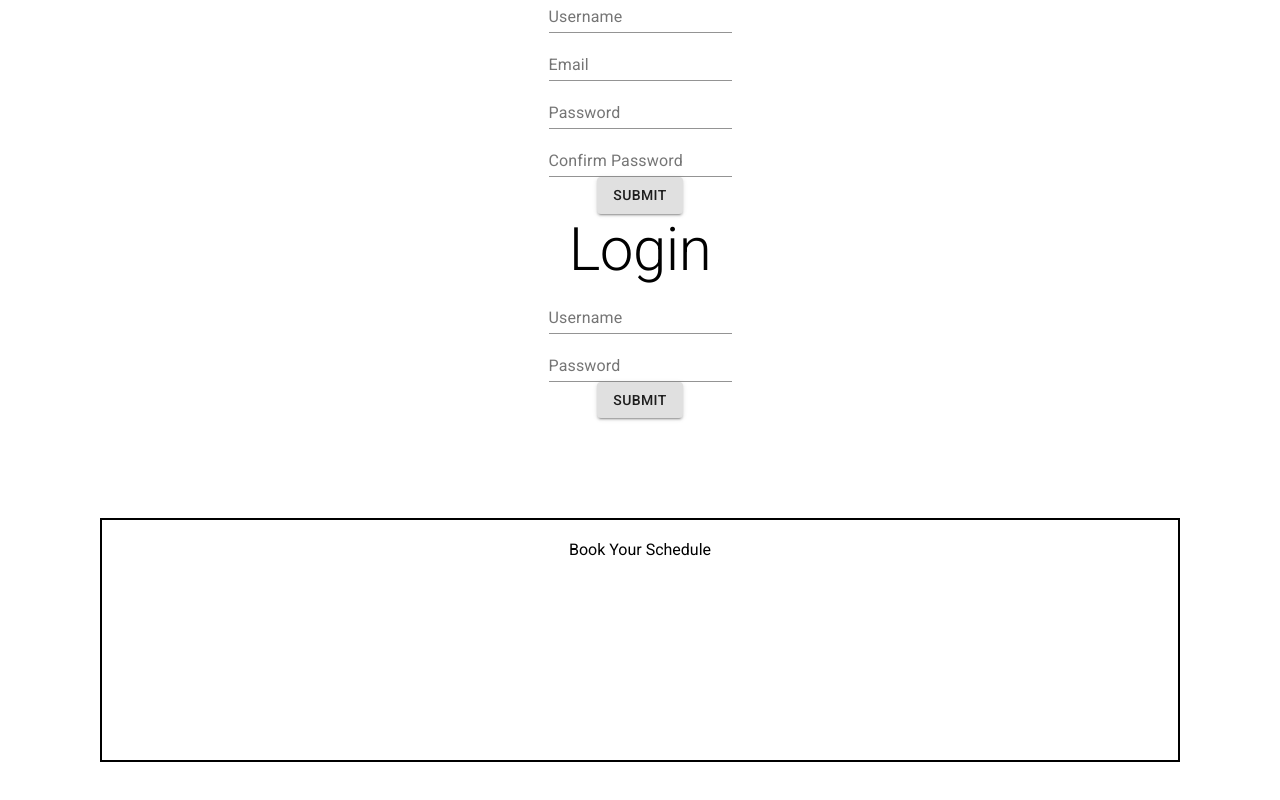
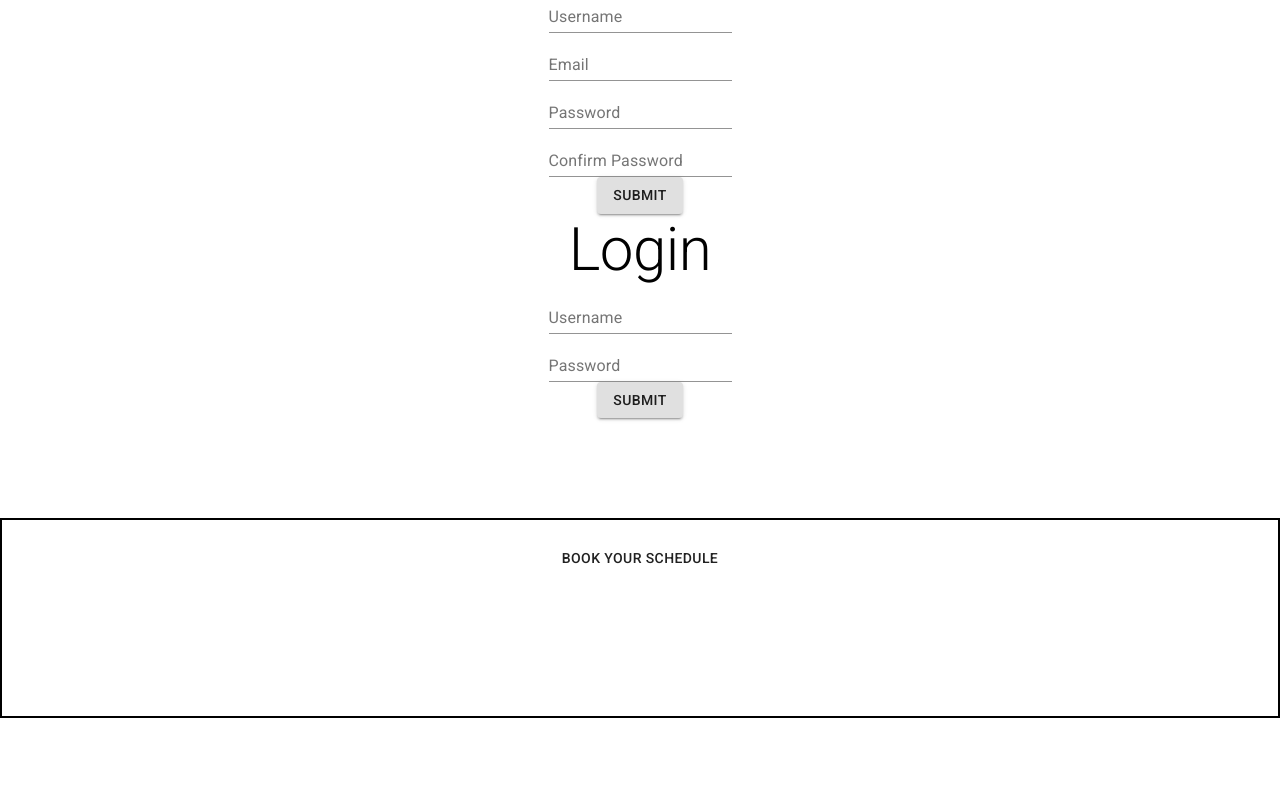
Before and after one commit to victorcwyu/Toronto-City-Guide-Client, a React (Create React App) app: page / in a window 1280 px wide. Shown: the part 887-1687 px from the top of the page. Built offline with nearby package versions, Linux system fonts and the light colour scheme.

Commit message:
Modify UI

```diff
--- a/src/components/Schedule.js
+++ b/src/components/Schedule.js
@@ -1,10 +1,10 @@
 import React from 'react';
-import { Container } from '@material-ui/core';
+import { Container,Button } from '@material-ui/core';
 import '../styles/Schedule.css';
 export default function Schedule(){
   return(
-    <div className="schedule">
-      Book Your Schedule
-    </div>
+    <Container className="schedule">
+      <Button>Book Your Schedule</Button>
+    </Container>
   );
 }
```
